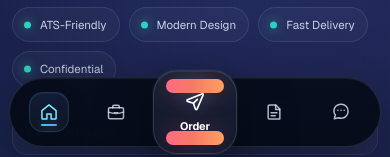
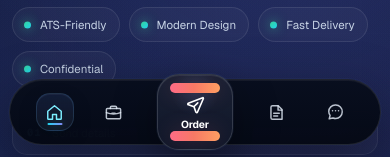
Before and after one commit to ThinalJaye/career-draft, a Next.js app: page / in a window 390 px wide. Shown: the part 687-844 px from the top of the page. Built offline with nearby package versions, Linux system fonts and the light colour scheme.

Commit message:
Polish bottom dock proportions and spacing

```diff
--- a/src/app/bottom-dock.css
+++ b/src/app/bottom-dock.css
@@ -1,67 +1,98 @@
-/* Persistent bottom dock inspired by a compact mobile-app navigation bar. */
+/* Persistent bottom dock — compact, balanced, and app-like. */
 
-/* Retire the previous experimental nav without touching page structure. */
+/* Retire the previous experimental text navbar. */
 .floating-nav { display: none !important; }
 
 .career-dock {
   position: fixed;
   left: 50%;
-  bottom: max(18px, env(safe-area-inset-bottom));
+  bottom: max(22px, env(safe-area-inset-bottom));
   z-index: 120;
-  width: min(610px, calc(100% - 26px));
+  width: min(540px, calc(100% - 30px));
   transform: translateX(-50%);
   pointer-events: none;
 }
 
 .career-dock-shell {
   position: relative;
-  min-height: 82px;
+  min-height: 68px;
   display: grid;
-  grid-template-columns: 1fr 132px 1fr;
+  grid-template-columns: 1fr 104px 1fr;
   align-items: center;
-  gap: 10px;
-  padding: 8px 18px;
-  border: 1px solid rgba(255,255,255,.105);
+  gap: 12px;
+  padding: 7px 16px;
+  border: 1px solid rgba(255,255,255,.10);
   border-radius: 999px;
   background:
-    linear-gradient(180deg, rgba(8,13,27,.96), rgba(5,10,22,.94));
+    linear-gradient(180deg, rgba(8, 13, 27, .95), rgba(4, 8, 18, .94));
   box-shadow:
-    0 22px 70px rgba(0,0,0,.44),
-    0 0 0 1px rgba(72,104,170,.06),
+    0 20px 56px rgba(0,0,0,.38),
+    0 0 0 1px rgba(83,117,180,.07),
     inset 0 1px rgba(255,255,255,.055);
   backdrop-filter: blur(24px) saturate(135%);
   -webkit-backdrop-filter: blur(24px) saturate(135%);
   pointer-events: auto;
-  transition: min-height .24s ease, transform .24s ease, box-shadow .24s ease, background .24s ease;
+  transition:
+    min-height .24s ease,
+    transform .24s ease,
+    box-shadow .24s ease,
+    background .24s ease,
+    padding .24s ease;
+}
+
+.career-dock-shell::before {
+  content: "";
+  position: absolute;
+  inset: 7px 50% 7px auto;
+  width: 1px;
+  opacity: .12;
+  background: linear-gradient(180deg, transparent, #fff, transparent);
+  transform: translateX(-52px);
+}
+
+.career-dock-shell::after {
+  content: "";
+  position: absolute;
+  inset: 7px auto 7px 50%;
+  width: 1px;
+  opacity: .12;
+  background: linear-gradient(180deg, transparent, #fff, transparent);
+  transform: translateX(52px);
 }
 
 .career-dock-side {
   display: flex;
   align-items: center;
-  justify-content: space-around;
-  gap: 10px;
+  justify-content: space-evenly;
+  gap: 8px;
+  min-width: 0;
 }
 
 .career-dock-item {
   position: relative;
-  width: 52px;
-  height: 52px;
+  width: 48px;
+  height: 48px;
   display: grid;
   place-items: center;
   border: 1px solid transparent;
-  border-radius: 18px;
-  color: rgba(232,239,250,.78);
+  border-radius: 17px;
+  color: rgba(233, 241, 252, .80);
   background: transparent;
-  transition: color .18s ease, background .18s ease, border-color .18s ease, transform .18s ease, box-shadow .18s ease;
+  transition:
+    color .18s ease,
+    background .18s ease,
+    border-color .18s ease,
+    transform .18s ease,
+    box-shadow .18s ease;
 }
 
 .career-dock-item svg,
 .career-dock-center svg {
-  width: 24px;
-  height: 24px;
+  width: 23px;
+  height: 23px;
   fill: none;
   stroke: currentColor;
-  stroke-width: 1.8;
+  stroke-width: 1.85;
   stroke-linecap: round;
   stroke-linejoin: round;
 }
@@ -75,9 +106,9 @@
 
 .career-dock-item.is-active {
   color: #7eeeff;
-  background: linear-gradient(180deg, rgba(66,103,186,.16), rgba(255,255,255,.04));
-  border-color: rgba(110,194,255,.17);
-  box-shadow: inset 0 1px rgba(255,255,255,.045), 0 8px 24px rgba(0,0,0,.14);
+  background: linear-gradient(180deg, rgba(66,103,186,.17), rgba(255,255,255,.045));
+  border-color: rgba(110,194,255,.16);
+  box-shadow: inset 0 1px rgba(255,255,255,.045), 0 7px 20px rgba(0,0,0,.13);
 }
 
 .career-dock-item.is-active::after {
@@ -85,12 +116,12 @@
   position: absolute;
   left: 50%;
   bottom: 5px;
-  width: 16px;
+  width: 15px;
   height: 2px;
   border-radius: 999px;
   transform: translateX(-50%);
   background: linear-gradient(90deg,#22d3ee,#818cf8);
-  box-shadow: 0 0 10px rgba(34,211,238,.5);
+  box-shadow: 0 0 10px rgba(34,211,238,.45);
 }
 
 .career-dock-item::before {
@@ -101,12 +132,12 @@
   transform: translate(-50%, 5px);
   padding: 7px 9px;
   border: 1px solid rgba(255,255,255,.08);
-  border-radius: 9px;
+  border-radius: 10px;
   color: #eaf3ff;
   background: rgba(5,10,22,.92);
-  box-shadow: 0 10px 30px rgba(0,0,0,.24);
-  font-size: .66rem;
-  font-weight: 700;
+  box-shadow: 0 10px 28px rgba(0,0,0,.24);
+  font-size: .65rem;
+  font-weight: 720;
   white-space: nowrap;
   opacity: 0;
   visibility: hidden;
@@ -123,116 +154,127 @@
 .career-dock-center {
   position: relative;
   z-index: 4;
-  width: 118px;
-  height: 118px;
-  margin: -26px auto;
+  width: 92px;
+  height: 92px;
+  margin: -15px auto;
   display: flex;
   flex-direction: column;
   align-items: center;
   justify-content: center;
-  gap: 8px;
+  gap: 6px;
   overflow: hidden;
-  border: 1px solid rgba(255,255,255,.13);
-  border-radius: 34px;
+  border: 1px solid rgba(255,255,255,.14);
+  border-radius: 28px;
   color: white;
   background:
-    radial-gradient(circle at 50% 26%, rgba(96,165,250,.13), transparent 35%),
-    linear-gradient(180deg, #1a2034 0%, #11182b 100%);
+    radial-gradient(circle at 50% 22%, rgba(96,165,250,.13), transparent 35%),
+    linear-gradient(180deg, #192033 0%, #101729 100%);
   box-shadow:
-    0 24px 60px rgba(0,0,0,.42),
+    0 18px 44px rgba(0,0,0,.40),
     0 0 0 1px rgba(92,124,198,.08),
     inset 0 1px rgba(255,255,255,.08);
-  transition: transform .2s ease, box-shadow .2s ease, width .24s ease, height .24s ease, border-radius .24s ease;
+  transition:
+    transform .2s ease,
+    box-shadow .2s ease,
+    width .24s ease,
+    height .24s ease,
+    border-radius .24s ease,
+    margin .24s ease;
 }
 
 .career-dock-center:hover {
   transform: translateY(-3px);
   box-shadow:
-    0 28px 68px rgba(0,0,0,.48),
-    0 0 30px rgba(79,70,229,.16),
+    0 22px 54px rgba(0,0,0,.46),
+    0 0 26px rgba(79,70,229,.16),
     inset 0 1px rgba(255,255,255,.09);
 }
 
 .career-dock-center strong {
   position: relative;
   z-index: 2;
-  font-size: .82rem;
+  font-size: .76rem;
+  line-height: 1;
   letter-spacing: -.01em;
 }
 
 .career-dock-center svg {
   position: relative;
   z-index: 2;
-  width: 25px;
-  height: 25px;
+  width: 24px;
+  height: 24px;
 }
 
 .career-dock-accent {
   position: absolute;
-  left: 16px;
-  right: 16px;
-  height: 18px;
+  left: 14px;
+  right: 14px;
+  height: 12px;
   border-radius: 999px;
-  background: linear-gradient(90deg,#ff6b86,#f77965 45%,#ff9f62 100%);
-  box-shadow: 0 0 26px rgba(255,107,134,.25);
+  background: linear-gradient(90deg,#ff6b86,#f77965 48%,#ff9f62 100%);
+  box-shadow: 0 0 22px rgba(255,107,134,.20);
 }
-.career-dock-accent-top { top: 10px; }
-.career-dock-accent-bottom { bottom: 10px; }
+.career-dock-accent-top { top: 9px; }
+.career-dock-accent-bottom { bottom: 9px; }
 
-/* Scrolling only tightens the dock. Icons remain visible at all times. */
+/* Scrolling tightens the dock only a little. Nothing disappears. */
 .career-dock.is-compact .career-dock-shell {
-  min-height: 72px;
-  transform: scale(.96);
-  background: rgba(5,10,22,.96);
-  box-shadow: 0 18px 56px rgba(0,0,0,.42), inset 0 1px rgba(255,255,255,.05);
+  min-height: 62px;
+  padding-block: 6px;
+  transform: scale(.975);
+  background: rgba(5,10,22,.965);
+  box-shadow: 0 18px 50px rgba(0,0,0,.42), inset 0 1px rgba(255,255,255,.05);
 }
 
 .career-dock.is-compact .career-dock-center {
-  width: 104px;
-  height: 104px;
-  border-radius: 30px;
+  width: 84px;
+  height: 84px;
+  margin: -12px auto;
+  border-radius: 25px;
 }
 
 .career-dock.is-compact .career-dock-item {
-  width: 48px;
-  height: 48px;
+  width: 44px;
+  height: 44px;
 }
 
 @media (max-width: 680px) {
   .career-dock {
-    bottom: max(10px, env(safe-area-inset-bottom));
+    bottom: max(12px, env(safe-area-inset-bottom));
     width: calc(100% - 18px);
   }
 
   .career-dock-shell {
-    min-height: 70px;
-    grid-template-columns: 1fr 96px 1fr;
-    gap: 4px;
+    min-height: 66px;
+    grid-template-columns: 1fr 88px 1fr;
+    gap: 5px;
     padding: 6px 10px;
   }
 
+  .career-dock-shell::before { transform: translateX(-44px); }
+  .career-dock-shell::after { transform: translateX(44px); }
   .career-dock-side { gap: 2px; }
-  .career-dock-item { width: 44px; height: 44px; border-radius: 14px; }
+  .career-dock-item { width: 42px; height: 42px; border-radius: 14px; }
   .career-dock-item svg { width: 21px; height: 21px; }
 
   .career-dock-center {
-    width: 92px;
-    height: 92px;
-    margin: -21px auto;
-    border-radius: 27px;
-    gap: 6px;
+    width: 82px;
+    height: 82px;
+    margin: -12px auto;
+    border-radius: 24px;
+    gap: 5px;
   }
 
-  .career-dock-center strong { font-size: .73rem; }
-  .career-dock-center svg { width: 22px; height: 22px; }
-  .career-dock-accent { left: 12px; right: 12px; height: 14px; }
+  .career-dock-center strong { font-size: .68rem; }
+  .career-dock-center svg { width: 21px; height: 21px; }
+  .career-dock-accent { left: 12px; right: 12px; height: 10px; }
   .career-dock-accent-top { top: 8px; }
   .career-dock-accent-bottom { bottom: 8px; }
 
   .career-dock.is-compact .career-dock-center {
-    width: 86px;
-    height: 86px;
-    border-radius: 25px;
+    width: 78px;
+    height: 78px;
+    border-radius: 23px;
   }
 
   .career-dock-item::before { display: none; }
@@ -240,14 +282,16 @@
 
 @media (max-width: 420px) {
   .career-dock-shell {
-    grid-template-columns: 1fr 86px 1fr;
+    grid-template-columns: 1fr 78px 1fr;
     padding-inline: 7px;
   }
 
-  .career-dock-item { width: 40px; height: 40px; }
-  .career-dock-item svg { width: 20px; height: 20px; }
-  .career-dock-center { width: 84px; height: 84px; border-radius: 24px; }
-  .career-dock-center strong { font-size: .68rem; }
+  .career-dock-shell::before,
+  .career-dock-shell::after { display: none; }
+  .career-dock-item { width: 38px; height: 38px; }
+  .career-dock-item svg { width: 19px; height: 19px; }
+  .career-dock-center { width: 76px; height: 76px; border-radius: 22px; }
+  .career-dock-center strong { font-size: .64rem; }
 }
 
 @media (prefers-reduced-motion: reduce) {
```
